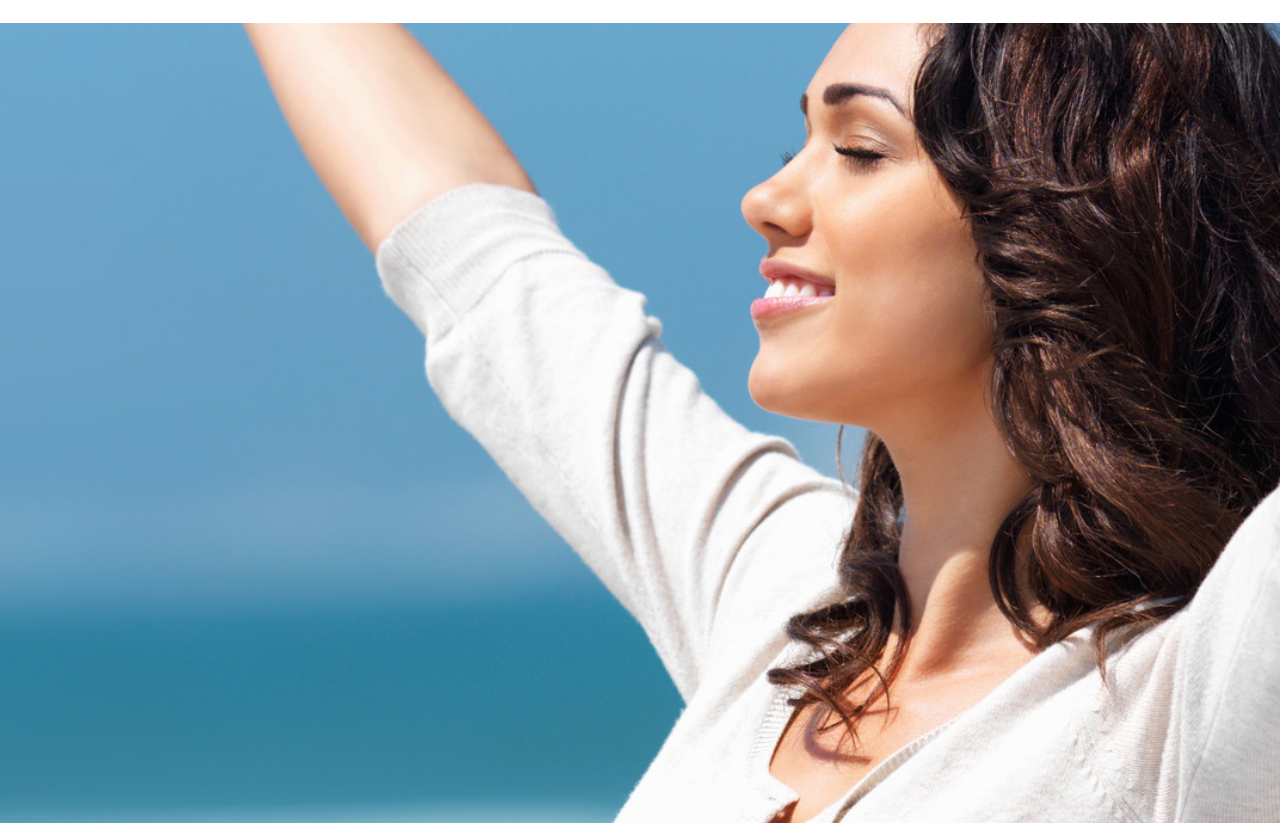
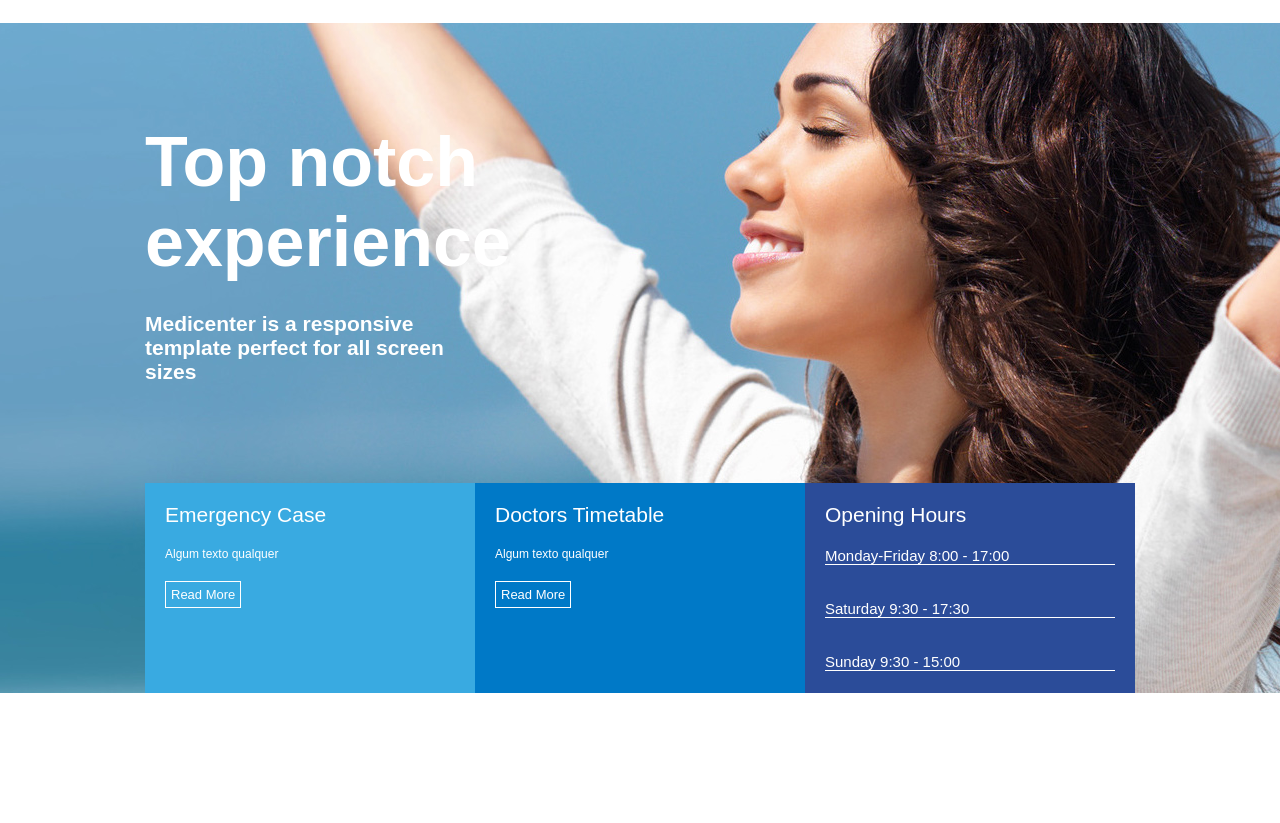
Before and after one commit to BrunoPasseti21/Flexbox, a plain HTML site: page Flex/index.html in a window 1280 px wide. Shown: the part 77-900 px from the top of the page. After the commit the page ends 800 px from the top, so only its background shows below. Drawn offline with Linux system fonts and the light colour scheme.

Commit message:
estruturando o banner

```diff
--- a/Flex/assets/css/style.css
+++ b/Flex/assets/css/style.css
@@ -1,6 +1,7 @@
 body{
     margin: 0;
     padding: 0;
+    font-family: Arial, Helvetica, sans-serif;
 }
 
 header{
@@ -42,7 +43,6 @@ nav a{
     text-decoration: none;
     text-transform: uppercase;
     color: #727272;
-    font-family: Arial, Helvetica, sans-serif;
 }
 
 nav .active a,
@@ -52,8 +52,97 @@ nav a:hover{
 }
 
 #banner{
+    display: flex;
+    justify-content: center;
     background-image: url('../images/img1.jpg');
     background-position: center;
     background-size: cover;
-    height: 800px;
+    height: 670px;
 }
+
+.column{
+    flex-direction: column;
+}
+
+.banner_headline{
+    flex: 1;
+    display: flex;
+    flex-direction: column;
+    justify-content: center;
+}
+
+.banner_headline h1{
+    color: #fff;
+    font-size: 70px;
+    text-shadow: 0px 1px 0 px #555;
+    margin: 0;
+    padding: 0;
+    max-width: 350px;
+}
+
+.banner_headline h2{
+    color: #fff;
+    font-size: 21px;
+    text-shadow: 0px 1px 0 px #555;
+    margin: 0;
+    padding: 0;
+    max-width: 350px;
+    margin-top: 30px;
+}
+
+.banner_options{
+    height: 210px;
+    display: flex;
+}
+
+.banner1,
+.banner2,
+.banner3{
+    flex: 1;
+    color: #fff;
+    padding: 20px;
+}
+
+.banner1{
+    background-color: #39aae1;
+}
+
+.banner2{
+    background-color: #0079c7;
+}
+
+.banner3{
+    background-color: #2b4c99;
+}
+
+.banner_title{
+    font-size: 21px;
+}
+
+.banner_desc{
+    font-size: 12px;
+    margin-top: 20px;
+    margin-bottom: 20px;
+}
+
+.banner_options a {
+    display: inline-block;
+    border: 1px solid #fff;
+    padding: 5px;
+    color: #fff;
+    font-size: 13px;
+    text-decoration: none;
+}
+
+.banner_Time{
+    display: flex;
+    flex-direction: column;
+    justify-content: space-around;
+}
+
+.banner_days{
+    margin-top: 20px;
+    margin-bottom: 15px;
+    border-bottom: 1px solid #fff;
+    font-size: 15px;
+}
--- a/Flex/index.html
+++ b/Flex/index.html
@@ -30,7 +30,36 @@
     </header>
 
     <section id="banner">
-
+        <div class="container column">
+            <div class="banner_headline">
+                <h1>
+                    Top notch experience
+                </h1>
+                <h2>
+                    Medicenter is a responsive template perfect for all screen sizes
+                </h2>
+            </div>
+            <div class="banner_options">
+                <div class="banner1">
+                    <div class="banner_title">Emergency Case</div>
+                    <div class="banner_desc">Algum texto qualquer</div>
+                    <a href="">Read More</a>
+                </div>
+                <div class="banner2">
+                    <div class="banner_title">Doctors Timetable</div>
+                    <div class="banner_desc">Algum texto qualquer</div>
+                    <a href="">Read More</a>
+                </div>
+                <div class="banner3">
+                    <div class="banner_title">Opening Hours</div>
+                    <div class="banner_Time">
+                        <div class="banner_days">Monday-Friday 8:00 - 17:00</div>
+                        <div class="banner_days">Saturday 9:30 - 17:30</div>
+                        <div class="banner_days">Sunday 9:30 - 15:00</div>
+                    </div>
+                </div>
+            </div>
+        </div>
     </section>
 </body>
 </html>
```
